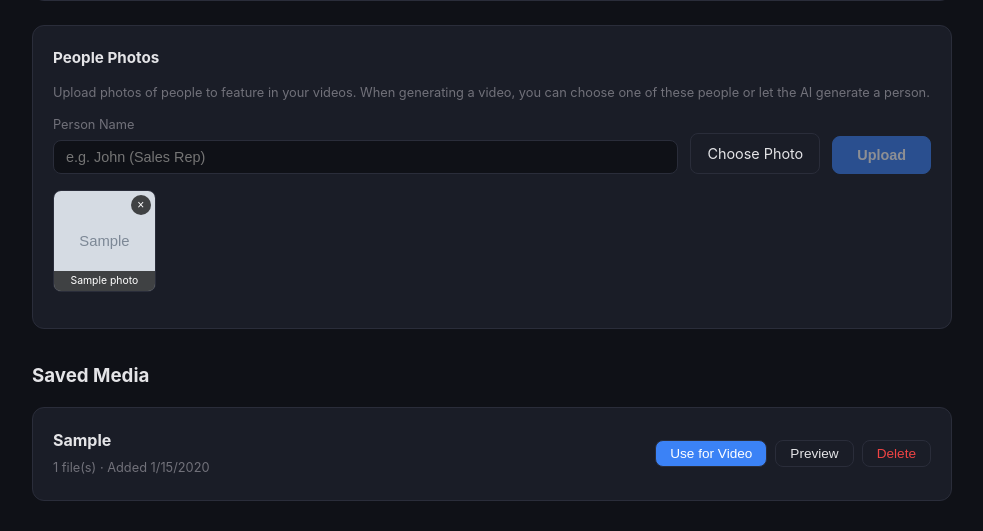
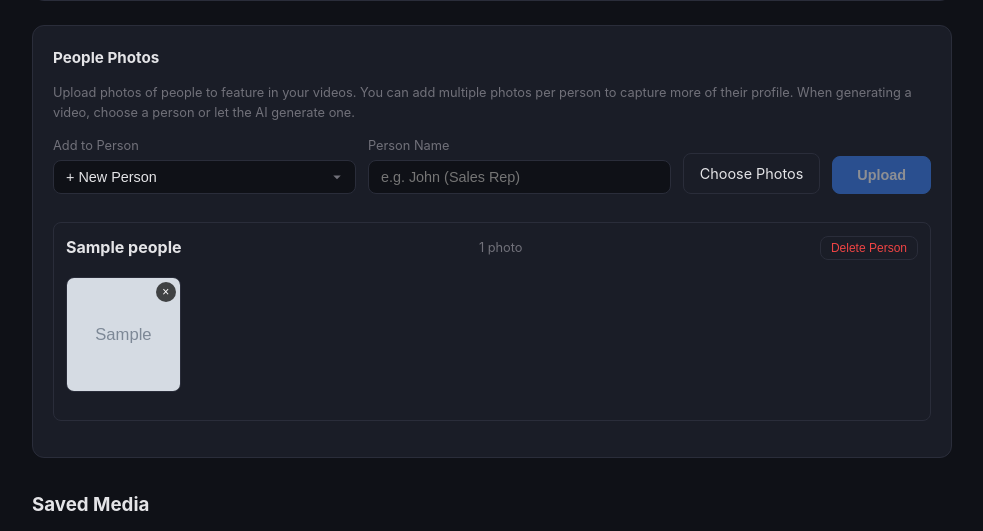
Before and after one commit to albertosilvajr0-boop/cargurus-video-pipeline, a Flask app: template templates/dashboard.html in a window 1280 px wide. Shown: the part 651-1182 px from the top of the page, without its empty margins (148-1131 px from the left). Run offline with Flask 3, Linux system fonts and the light colour scheme; data comes from the database, SQL or seed files in the repository; the template is opened without the code that fills it: most values are stand-ins (such as "Sample title", 1, 10 or a date in 2020); grey boxes marked "Sample" are stand-in pictures; some libraries are stand-ins or nearby versions.

Commit message:
Support multiple photos per person and add GCS status check
- Add `people` table to separate person identity from photos; `people_photos` now
  has a `person_id` foreign key with automatic migration of existing data
- New CRUD functions: create_person, get_all_people, delete_person, update_person_name,
  get_photos_for_person
- API: POST /api/people (create person), PATCH /api/people/:id (rename),
  DELETE /api/people/:id (delete person + photos),
  POST /api/people/:id/photos (upload multiple photos, id=0 creates new person),
  DELETE /api/people/photos/:id (delete single photo)
- Frontend: multi-file upload, "Add to Person" dropdown, person cards with photo
  grids, individual photo delete
- Fix GCS upload bug (upload_branding_asset called with unsupported blob_prefix kwarg);
  add upload_people_photo helper that stores under people/<person_id>/
- Add GCS cold-restart restore for people photos
- Add GET /api/gcs/status endpoint to verify GCS configuration and connectivity

https://claude.ai/code/session_01C74kxm6YNqTJTqdVnCSrXu

```diff
--- a/app.py
+++ b/app.py
@@ -40,12 +40,14 @@ from utils.database import (
     get_media_items_by_ids, delete_media_item, delete_media_group,
     update_media_group_label,
     delete_vehicle,
-    save_people_photo, get_all_people_photos, get_people_photo, delete_people_photo,
+    create_person, get_person, get_all_people, delete_person, update_person_name,
+    save_people_photo, get_all_people_photos, get_people_photo, get_photos_for_person, delete_people_photo,
 )
 from utils.cost_tracker import CostTracker
 from utils.cloud_storage import (
     upload_video as gcs_upload_video, download_video as gcs_download_video,
     is_gcs_enabled, upload_branding_asset, download_branding_asset,
+    upload_people_photo as gcs_upload_people_photo,
     upload_directory as gcs_upload_directory, download_directory as gcs_download_directory,
     list_prefixes as gcs_list_prefixes,
 )
@@ -122,6 +124,16 @@ if is_gcs_enabled():
                 _restored_media += count
     if _restored_media:
         logger.info("Restored %d media library files from GCS", _restored_media)
+
+    # Restore people photos (output/people/ — organized as people/<person_id>/ in GCS)
+    _people_prefixes = gcs_list_prefixes("people/")
+    _restored_people = 0
+    for prefix in _people_prefixes:
+        count = gcs_download_directory(prefix.rstrip("/"), str(settings.PEOPLE_DIR))
+        if count:
+            _restored_people += count
+    if _restored_people:
+        logger.info("Restored %d people photo files from GCS", _restored_people)
 
 # Track background jobs
 _jobs_lock = threading.Lock()
@@ -218,14 +230,16 @@ def api_upload_vehicle():
         "cta_text": request.form.get("cta_text", ""),
     }
 
-    # Person photo option: "ai" (let AI generate), or a people photo ID
+    # Person photo option: "ai" (let AI generate), or a person ID
     person_option = request.form.get("person_option", "ai")
     person_photo_path = None
     if person_option and person_option != "ai":
         try:
-            person_record = get_people_photo(int(person_option))
-            if person_record and Path(person_record["file_path"]).exists():
-                person_photo_path = person_record["file_path"]
+            photos = get_photos_for_person(int(person_option))
+            for ph in photos:
+                if Path(ph["file_path"]).exists():
+                    person_photo_path = ph["file_path"]
+                    break
         except (ValueError, TypeError):
             pass
 
@@ -284,14 +298,16 @@ def api_vin_generate():
         "cta_text": data.get("cta_text", ""),
     }
 
-    # Person photo option
+    # Person photo option: "ai" or a person ID
     person_option = data.get("person_option", "ai")
     person_photo_path = None
     if person_option and person_option != "ai":
         try:
-            person_record = get_people_photo(int(person_option))
-            if person_record and Path(person_record["file_path"]).exists():
-                person_photo_path = person_record["file_path"]
+            photos = get_photos_for_person(int(person_option))
+            for ph in photos:
+                if Path(ph["file_path"]).exists():
+                    person_photo_path = ph["file_path"]
+                    break
         except (ValueError, TypeError):
             pass
 
@@ -1044,14 +1060,16 @@ def api_media_generate_video():
     if prompt_template_id:
         prompt_template = get_prompt_template(int(prompt_template_id))
 
-    # Person photo option
+    # Person photo option: "ai" or a person ID
     person_option = data.get("person_option", "ai")
     person_photo_path = None
     if person_option and person_option != "ai":
         try:
-            person_record = get_people_photo(int(person_option))
-            if person_record and Path(person_record["file_path"]).exists():
-                person_photo_path = person_record["file_path"]
+            photos = get_photos_for_person(int(person_option))
+            for ph in photos:
+                if Path(ph["file_path"]).exists():
+                    person_photo_path = ph["file_path"]
+                    break
         except (ValueError, TypeError):
             pass
 
@@ -1065,58 +1083,106 @@ def api_media_generate_video():
     return jsonify({"job_id": job_id, "upload_id": upload_id, "status": "processing"})
 
 
-## --- People Photos API ---
+## --- People & People Photos API ---
 
-@app.route("/api/people/upload", methods=["POST"])
-def api_people_upload():
+@app.route("/api/people", methods=["GET"])
+def api_people_list():
+    """List all people with their photos."""
+    return jsonify(get_all_people())
+
+
+@app.route("/api/people", methods=["POST"])
+def api_people_create():
+    """Create a new person (no photos yet).
+
+    JSON body:
+      - name: person's name or label (required)
     """
-    Upload a photo of a person to feature in videos.
+    data = request.get_json()
+    if not data or not data.get("name", "").strip():
+        return jsonify({"error": "A name is required"}), 400
+    person_id = create_person(data["name"].strip())
+    return jsonify({"status": "created", "id": person_id, "name": data["name"].strip()})
+
+
+@app.route("/api/people/<int:person_id>", methods=["PATCH"])
+def api_people_update(person_id):
+    """Rename a person."""
+    data = request.get_json()
+    if not data or not data.get("name", "").strip():
+        return jsonify({"error": "A name is required"}), 400
+    if update_person_name(person_id, data["name"].strip()):
+        return jsonify({"status": "updated"})
+    return jsonify({"error": "Person not found"}), 404
+
+
+@app.route("/api/people/<int:person_id>", methods=["DELETE"])
+def api_people_delete(person_id):
+    """Delete a person and all their photos."""
+    person = get_person(person_id)
+    if person:
+        photos = get_photos_for_person(person_id)
+        for photo in photos:
+            try:
+                Path(photo["file_path"]).unlink(missing_ok=True)
+            except Exception:
+                pass
+    if delete_person(person_id):
+        return jsonify({"status": "deleted"})
+    return jsonify({"error": "Person not found"}), 404
+
+
+@app.route("/api/people/<int:person_id>/photos", methods=["POST"])
+def api_people_photo_upload(person_id):
+    """Upload one or more photos for an existing person.
 
     Form fields:
-      - photo: single image file (required)
-      - name: person's name or label (required)
+      - photos: one or more image files (required)
+    Alternatively, create a new person on-the-fly:
+      - name: person's name (required only if person_id is 0)
     """
-    photo = request.files.get("photo")
-    if not photo or photo.filename == "":
-        return jsonify({"error": "A photo file is required"}), 400
+    # Allow person_id=0 to mean "create a new person first"
+    if person_id == 0:
+        name = request.form.get("name", "").strip()
+        if not name:
+            return jsonify({"error": "A name is required when creating a new person"}), 400
+        person_id = create_person(name)
+    else:
+        person = get_person(person_id)
+        if not person:
+            return jsonify({"error": "Person not found"}), 404
 
-    name = request.form.get("name", "").strip()
-    if not name:
-        return jsonify({"error": "A name is required"}), 400
+    files = request.files.getlist("photos")
+    if not files or all(f.filename == "" for f in files):
+        return jsonify({"error": "At least one photo file is required"}), 400
 
-    ext = Path(photo.filename).suffix.lower() or ".jpg"
-    safe_name = f"person_{uuid.uuid4().hex[:10]}{ext}"
-    file_path = str(settings.PEOPLE_DIR / safe_name)
-    photo.save(file_path)
+    saved = []
+    for photo in files:
+        if not photo or photo.filename == "":
+            continue
+        ext = Path(photo.filename).suffix.lower() or ".jpg"
+        safe_name = f"person_{person_id}_{uuid.uuid4().hex[:10]}{ext}"
+        file_path = str(settings.PEOPLE_DIR / safe_name)
+        photo.save(file_path)
 
-    item_id = save_people_photo(
-        name=name,
-        file_path=file_path,
-        file_name=photo.filename or safe_name,
-    )
+        photo_id = save_people_photo(
+            person_id=person_id,
+            file_path=file_path,
+            file_name=photo.filename or safe_name,
+        )
 
-    # Backup to GCS
-    if is_gcs_enabled():
-        from utils.cloud_storage import upload_branding_asset
-        upload_branding_asset(file_path, blob_prefix="people/")
+        # Backup to GCS
+        if is_gcs_enabled():
+            gcs_upload_people_photo(file_path, person_id)
 
-    return jsonify({
-        "status": "saved",
-        "id": item_id,
-        "name": name,
-        "file_name": photo.filename,
-    })
+        saved.append({"id": photo_id, "file_name": photo.filename})
+
+    return jsonify({"status": "saved", "person_id": person_id, "photos": saved})
 
 
-@app.route("/api/people")
-def api_people_list():
-    """List all people photos."""
-    return jsonify(get_all_people_photos())
-
-
-@app.route("/api/people/<int:photo_id>", methods=["DELETE"])
-def api_people_delete(photo_id):
-    """Delete a people photo."""
+@app.route("/api/people/photos/<int:photo_id>", methods=["DELETE"])
+def api_people_photo_delete(photo_id):
+    """Delete a single people photo."""
     photo = get_people_photo(photo_id)
     if photo:
         try:
@@ -1136,6 +1202,30 @@ def serve_people_photo(filename):
 @app.route("/media/<path:filename>")
 def serve_media(filename):
     return send_from_directory(str(settings.MEDIA_DIR), filename)
+
+
+# --- GCS Status Check ---
+
+@app.route("/api/gcs/status")
+def api_gcs_status():
+    """Check whether Google Cloud Storage is configured and reachable."""
+    result = {
+        "enabled": is_gcs_enabled(),
+        "bucket": settings.GCS_BUCKET_NAME or None,
+        "credentials_path": settings.GCS_CREDENTIALS_PATH or None,
+        "public_url_base": settings.GCS_PUBLIC_URL_BASE or None,
+    }
+    if is_gcs_enabled():
+        try:
+            from utils.cloud_storage import _get_client
+            client = _get_client()
+            bucket = client.bucket(settings.GCS_BUCKET_NAME)
+            result["bucket_exists"] = bucket.exists()
+            result["reachable"] = True
+        except Exception as e:
+            result["reachable"] = False
+            result["error"] = f"{type(e).__name__}: {e}"
+    return jsonify(result)
 
 
 # --- File serving ---
--- a/templates/dashboard.html
+++ b/templates/dashboard.html
@@ -837,22 +837,28 @@
             <div class="form-section" style="margin-top:24px">
                 <h3>People Photos</h3>
                 <p style="color:var(--muted);font-size:0.8rem;margin-bottom:12px">
-                    Upload photos of people to feature in your videos. When generating a video, you can choose one of these people or let the AI generate a person.
+                    Upload photos of people to feature in your videos. You can add multiple photos per person to capture more of their profile. When generating a video, choose a person or let the AI generate one.
                 </p>
-                <div style="display:flex;gap:12px;align-items:flex-end;margin-bottom:12px">
-                    <div class="form-field" style="flex:1">
+                <div style="display:flex;gap:12px;align-items:flex-end;flex-wrap:wrap;margin-bottom:12px">
+                    <div class="form-field" style="flex:1;min-width:140px">
+                        <label>Add to Person</label>
+                        <select id="personSelect">
+                            <option value="new">+ New Person</option>
+                        </select>
+                    </div>
+                    <div class="form-field" id="personNameField" style="flex:1;min-width:140px">
                         <label>Person Name</label>
                         <input type="text" id="personName" placeholder="e.g. John (Sales Rep)">
                     </div>
                     <div>
                         <label class="btn" style="cursor:pointer;padding:8px 16px;display:inline-block">
-                            Choose Photo
-                            <input type="file" id="personPhotoInput" accept="image/*" style="display:none" onchange="onPersonPhotoSelected(this)">
+                            Choose Photos
+                            <input type="file" id="personPhotoInput" accept="image/*" multiple style="display:none" onchange="onPersonPhotoSelected(this)">
                         </label>
                     </div>
                     <button class="btn primary" id="personSaveBtn" onclick="savePersonPhoto()" disabled>Upload</button>
                 </div>
-                <div id="personPhotoPreview" style="margin-bottom:12px"></div>
+                <div id="personPhotoPreview" style="margin-bottom:12px;display:flex;gap:8px;flex-wrap:wrap"></div>
                 <span id="personSaveStatus" style="font-size:0.85rem;color:var(--muted)"></span>
 
                 <!-- Saved People Grid -->
@@ -2365,31 +2371,47 @@
         }
 
         // ==================== PEOPLE PHOTOS ====================
-        let personPhotoFile = null;
-        let peoplePhotos = [];
+        let personPhotoFiles = [];
+        let peopleList = [];  // [{id, name, photos: [{id, file_path, ...}]}]
+
+        // Show/hide the name field based on whether we're creating a new person
+        document.getElementById('personSelect').addEventListener('change', function() {
+            const nameField = document.getElementById('personNameField');
+            nameField.style.display = this.value === 'new' ? '' : 'none';
+            updatePersonSaveBtn();
+        });
 
         function onPersonPhotoSelected(input) {
-            personPhotoFile = input.files[0] || null;
+            personPhotoFiles = Array.from(input.files || []);
             const preview = document.getElementById('personPhotoPreview');
-            if (personPhotoFile) {
-                const url = URL.createObjectURL(personPhotoFile);
-                preview.innerHTML = `<div class="preview-item" style="width:80px;height:80px;display:inline-block">
-                    <img src="${url}" alt="Person">
-                </div>`;
+            if (personPhotoFiles.length) {
+                preview.innerHTML = personPhotoFiles.map(f => {
+                    const url = URL.createObjectURL(f);
+                    return `<div class="preview-item" style="width:80px;height:80px;display:inline-block">
+                        <img src="${url}" alt="Person">
+                    </div>`;
+                }).join('');
             } else {
                 preview.innerHTML = '';
             }
-            document.getElementById('personSaveBtn').disabled = !personPhotoFile || !document.getElementById('personName').value.trim();
-        }
-
-        document.getElementById('personName').addEventListener('input', function() {
-            document.getElementById('personSaveBtn').disabled = !personPhotoFile || !this.value.trim();
-        });
+            updatePersonSaveBtn();
+        }
+
+        document.getElementById('personName').addEventListener('input', updatePersonSaveBtn);
+
+        function updatePersonSaveBtn() {
+            const isNew = document.getElementById('personSelect').value === 'new';
+            const hasName = document.getElementById('personName').value.trim().length > 0;
+            const hasFiles = personPhotoFiles.length > 0;
+            document.getElementById('personSaveBtn').disabled = !hasFiles || (isNew && !hasName);
+        }
 
         async function savePersonPhoto() {
-            if (!personPhotoFile) return;
+            if (!personPhotoFiles.length) return;
+            const selectEl = document.getElementById('personSelect');
+            const isNew = selectEl.value === 'new';
             const name = document.getElementById('personName').value.trim();
-            if (!name) return;
+            if (isNew && !name) return;
 
             const btn = document.getElementById('personSaveBtn');
             const status = document.getElementById('personSaveStatus');
@@ -2397,12 +2419,15 @@
             status.textContent = 'Uploading...';
             status.style.color = 'var(--cyan)';
 
+            // Determine person_id: 0 means create new
+            const personId = isNew ? 0 : selectEl.value;
+
             const formData = new FormData();
-            formData.append('photo', personPhotoFile);
-            formData.append('name', name);
+            personPhotoFiles.forEach(f => formData.append('photos', f));
+            if (isNew) formData.append('name', name);
 
             try {
-                const res = await fetch('/api/people/upload', { method: 'POST', body: formData });
+                const res = await fetch(`/api/people/${personId}/photos`, { method: 'POST', body: formData });
                 const data = await res.json();
 
                 if (!res.ok) {
@@ -2412,15 +2437,18 @@
                     return;
                 }
 
-                status.textContent = 'Person photo saved!';
+                const count = data.photos ? data.photos.length : 1;
+                status.textContent = `${count} photo${count > 1 ? 's' : ''} saved!`;
                 status.style.color = 'var(--green)';
                 setTimeout(() => { status.textContent = ''; }, 3000);
 
                 // Reset form
-                personPhotoFile = null;
+                personPhotoFiles = [];
                 document.getElementById('personName').value = '';
                 document.getElementById('personPhotoInput').value = '';
                 document.getElementById('personPhotoPreview').innerHTML = '';
+                selectEl.value = 'new';
+                document.getElementById('personNameField').style.display = '';
                 btn.disabled = true;
 
                 loadPeoplePhotos();
@@ -2435,32 +2463,67 @@
             const container = document.getElementById('peoplePhotosList');
             try {
                 const res = await fetch('/api/people');
-                peoplePhotos = await res.json();
-
-                if (peoplePhotos.length === 0) {
-                    container.innerHTML = '<p style="color:var(--muted);font-size:0.85rem">No people photos yet. Upload one above.</p>';
+                peopleList = await res.json();
+
+                if (peopleList.length === 0) {
+                    container.innerHTML = '<p style="color:var(--muted);font-size:0.85rem">No people added yet. Upload photos above.</p>';
                 } else {
-                    container.innerHTML = `<div class="preview-grid">${peoplePhotos.map(p => {
-                        const src = `/people/${p.file_path.split('/').pop()}`;
-                        return `<div class="preview-item" style="position:relative">
-                            <img src="${src}" alt="${escapeHtml(p.name)}">
-                            <button class="remove-btn" onclick="deletePersonPhoto(${p.id})">&times;</button>
-                            <div class="label">${escapeHtml(p.name)}</div>
+                    container.innerHTML = peopleList.map(person => {
+                        const photoGrid = (person.photos || []).map(ph => {
+                            const src = `/people/${ph.file_path.split('/').pop()}`;
+                            return `<div class="preview-item" style="position:relative">
+                                <img src="${src}" alt="${escapeHtml(person.name)}">
+                                <button class="remove-btn" onclick="deleteSinglePhoto(${ph.id})">&times;</button>
+                            </div>`;
+                        }).join('');
+                        const count = (person.photos || []).length;
+                        return `<div style="margin-bottom:16px;padding:12px;border:1px solid var(--border);border-radius:8px">
+                            <div style="display:flex;justify-content:space-between;align-items:center;margin-bottom:8px">
+                                <strong>${escapeHtml(person.name)}</strong>
+                                <span style="font-size:0.8rem;color:var(--muted)">${count} photo${count !== 1 ? 's' : ''}</span>
+                                <button class="btn" style="padding:4px 10px;font-size:0.75rem;color:var(--red)" onclick="deletePerson(${person.id})">Delete Person</button>
+                            </div>
+                            <div class="preview-grid">${photoGrid || '<span style="color:var(--muted);font-size:0.8rem">No photos yet</span>'}</div>
                         </div>`;
-                    }).join('')}</div>`;
-                }
-
-                // Refresh person selectors in all forms
+                    }).join('');
+                }
+
+                // Update the "Add to Person" selector
+                const personSelect = document.getElementById('personSelect');
+                const curVal = personSelect.value;
+                personSelect.innerHTML = '<option value="new">+ New Person</option>';
+                peopleList.forEach(p => {
+                    const opt = document.createElement('option');
+                    opt.value = p.id;
+                    opt.textContent = `${p.name} (${(p.photos || []).length} photos)`;
+                    personSelect.appendChild(opt);
+                });
+                if (curVal && personSelect.querySelector(`option[value="${curVal}"]`)) {
+                    personSelect.value = curVal;
+                }
+
+                // Refresh person selectors in video generation forms
                 populatePersonSelectors();
             } catch (e) {
-                container.innerHTML = '<p style="color:var(--red);font-size:0.85rem">Failed to load people photos.</p>';
-            }
-        }
-
-        async function deletePersonPhoto(id) {
-            if (!confirm('Delete this person photo?')) return;
+                container.innerHTML = '<p style="color:var(--red);font-size:0.85rem">Failed to load people.</p>';
+            }
+        }
+
+        async function deleteSinglePhoto(photoId) {
+            if (!confirm('Delete this photo?')) return;
             try {
-                const res = await fetch(`/api/people/${id}`, { method: 'DELETE' });
+                const res = await fetch(`/api/people/photos/${photoId}`, { method: 'DELETE' });
+                if (res.ok) loadPeoplePhotos();
+                else alert('Failed to delete photo');
+            } catch (e) {
+                alert('Network error: ' + e.message);
+            }
+        }
+
+        async function deletePerson(personId) {
+            if (!confirm('Delete this person and all their photos?')) return;
+            try {
+                const res = await fetch(`/api/people/${personId}`, { method: 'DELETE' });
                 if (res.ok) loadPeoplePhotos();
                 else alert('Failed to delete');
             } catch (e) {
@@ -2475,13 +2538,13 @@
                 if (!select) return;
                 const currentVal = select.value;
                 select.innerHTML = '<option value="ai">Let AI Generate Person</option>';
-                peoplePhotos.forEach(p => {
+                peopleList.forEach(p => {
+                    if ((p.photos || []).length === 0) return;  // skip people with no photos
                     const opt = document.createElement('option');
                     opt.value = p.id;
-                    opt.textContent = p.name;
+                    opt.textContent = `${p.name} (${p.photos.length} photo${p.photos.length !== 1 ? 's' : ''})`;
                     select.appendChild(opt);
                 });
-                // Restore previous selection if still valid
                 if (currentVal && select.querySelector(`option[value="${currentVal}"]`)) {
                     select.value = currentVal;
                 }
@@ -2498,13 +2561,14 @@
                     if (this.value === 'ai') {
                         previewEl.innerHTML = '';
                     } else {
-                        const person = peoplePhotos.find(p => p.id == this.value);
-                        if (person) {
-                            const src = `/people/${person.file_path.split('/').pop()}`;
-                            previewEl.innerHTML = `<div class="preview-item" style="width:60px;height:60px;display:inline-block">
-                                <img src="${src}" alt="${escapeHtml(person.name)}">
-                                <div class="label">${escapeHtml(person.name)}</div>
-                            </div>`;
+                        const person = peopleList.find(p => p.id == this.value);
+                        if (person && person.photos && person.photos.length) {
+                            previewEl.innerHTML = person.photos.map(ph => {
+                                const src = `/people/${ph.file_path.split('/').pop()}`;
+                                return `<div class="preview-item" style="width:60px;height:60px;display:inline-block">
+                                    <img src="${src}" alt="${escapeHtml(person.name)}">
+                                </div>`;
+                            }).join('');
                         }
                     }
                 };
```
Also changed, not shown: utils/cloud_storage.py (+23 -9 lines), utils/database.py (+124 -11 lines).
